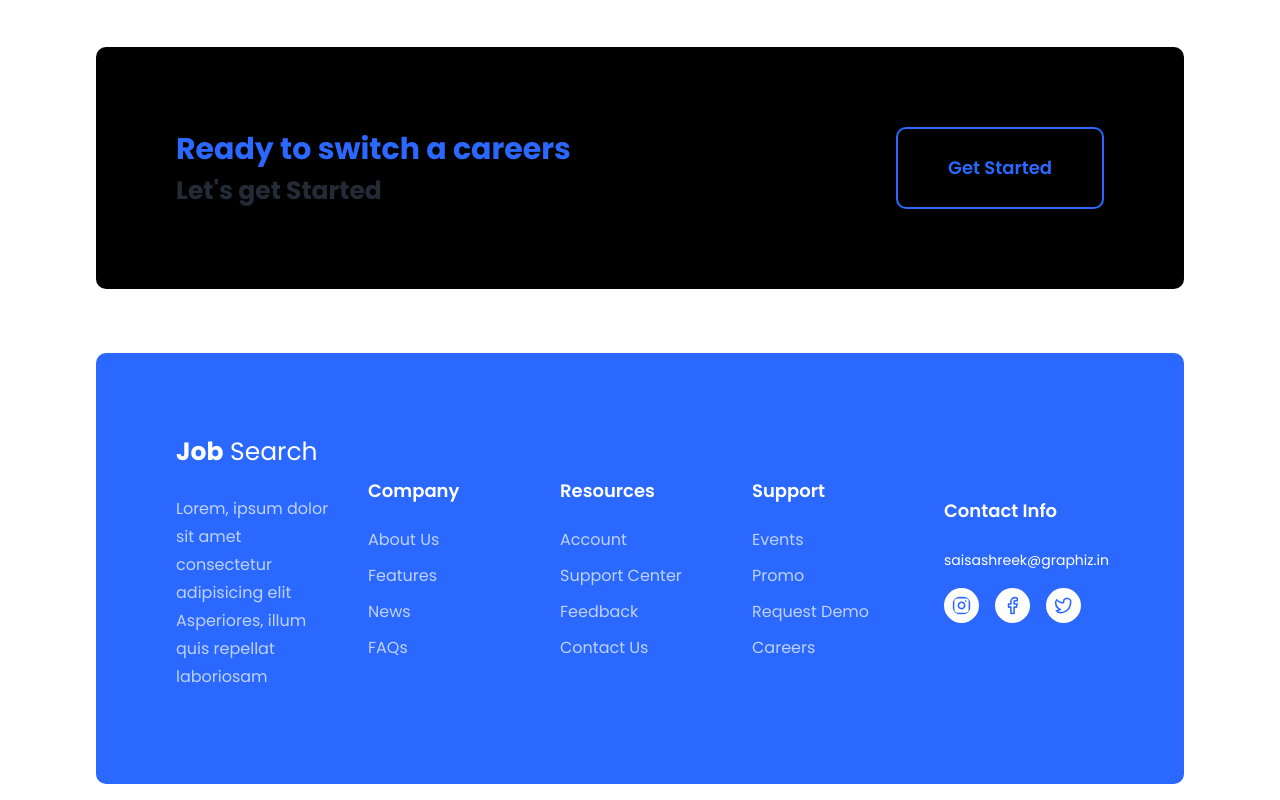
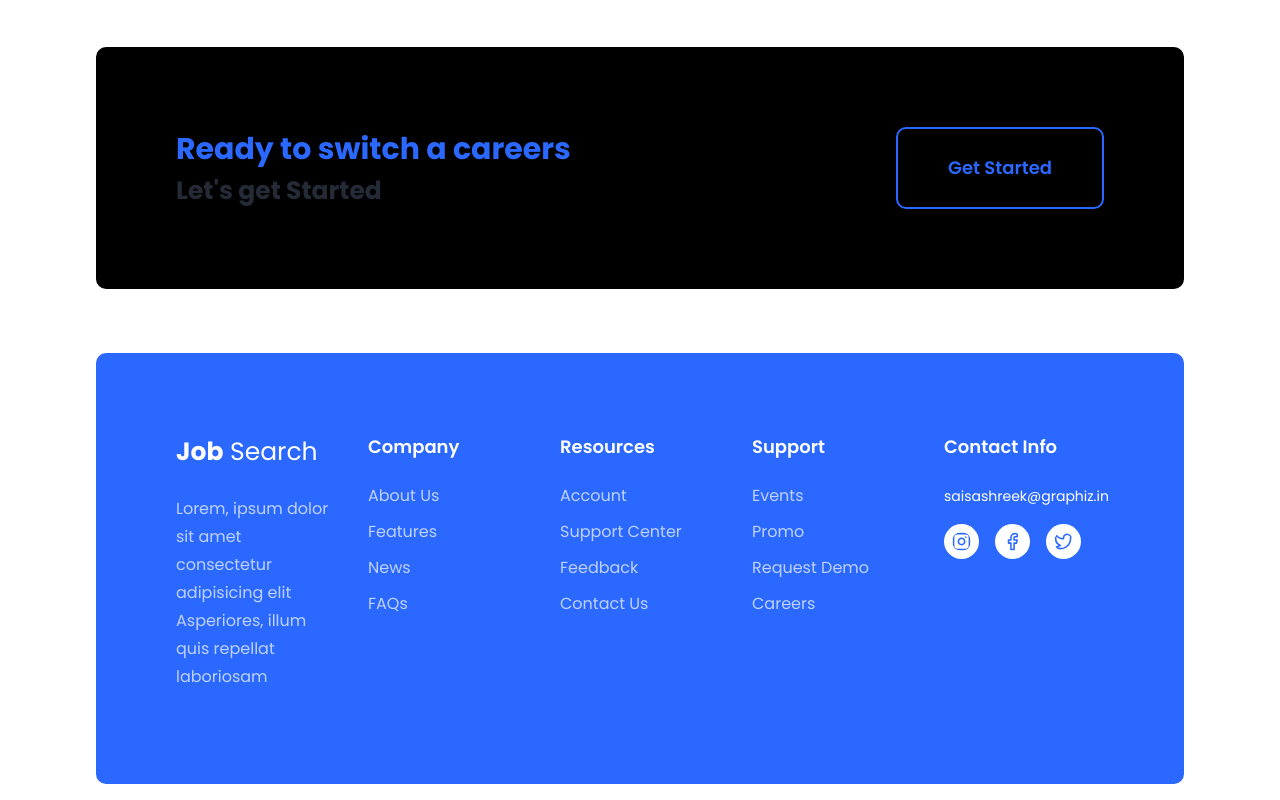
Before and after one commit to saisashreek2692/Job-Site-Finder, a React (Vite) app: page / in a window 1280 px wide. Shown: the part 1983-2783 px from the top of the page. Built offline with nearby package versions, Linux system fonts and the light colour scheme.

Commit message:
Page CSS Updated

```diff
--- a/src/Components/Footer/Footer.jsx
+++ b/src/Components/Footer/Footer.jsx
@@ -2,7 +2,7 @@ import { FiInstagram, FiFacebook, FiTwitter } from "react-icons/fi";
 
 const Footer = () => {
   return (
-    <div className="footer p-[5rem] mb-4 bg-blueColor rounded-[10px] gap-8 grid grid-cols-5 m-auto items-center justify-center">
+    <div className="footer p-[5rem] mb-4 bg-blueColor rounded-[10px] gap-8 grid grid-cols-5 m-auto items-start justify-center">
       <div>
         <div className="logoDiv">
           <h1 className="logo text-[25px] text-white pb-[1.5rem]">
```
